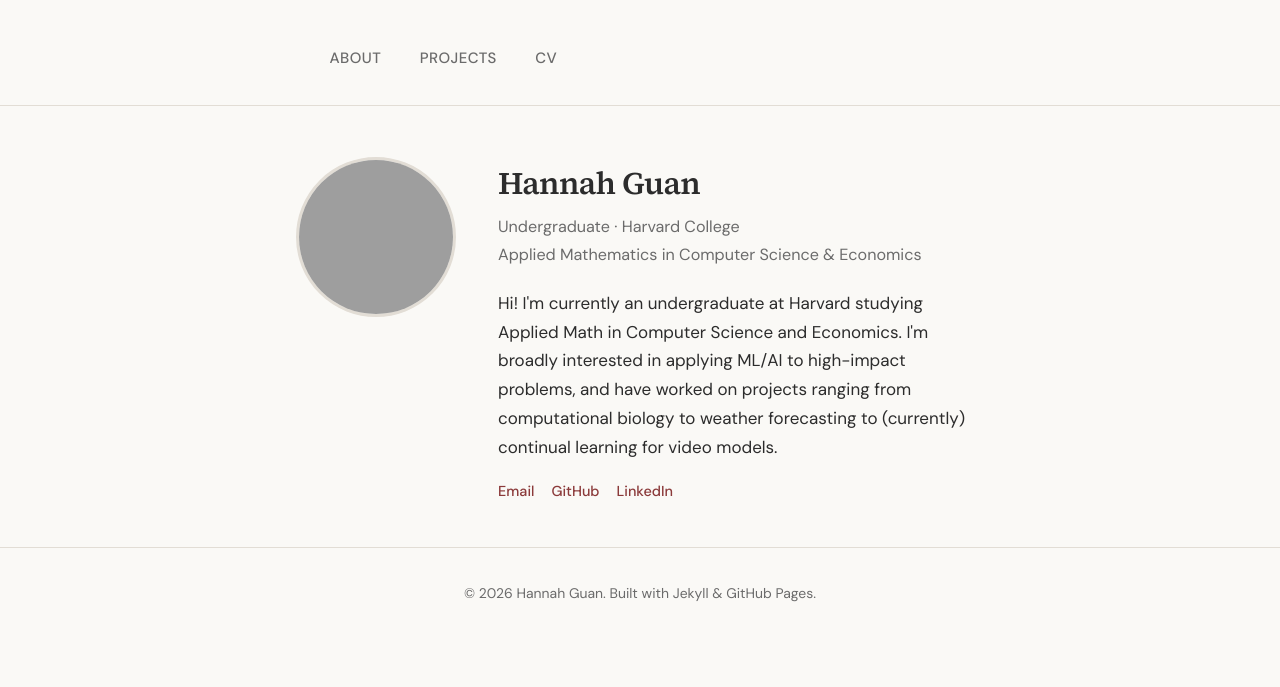
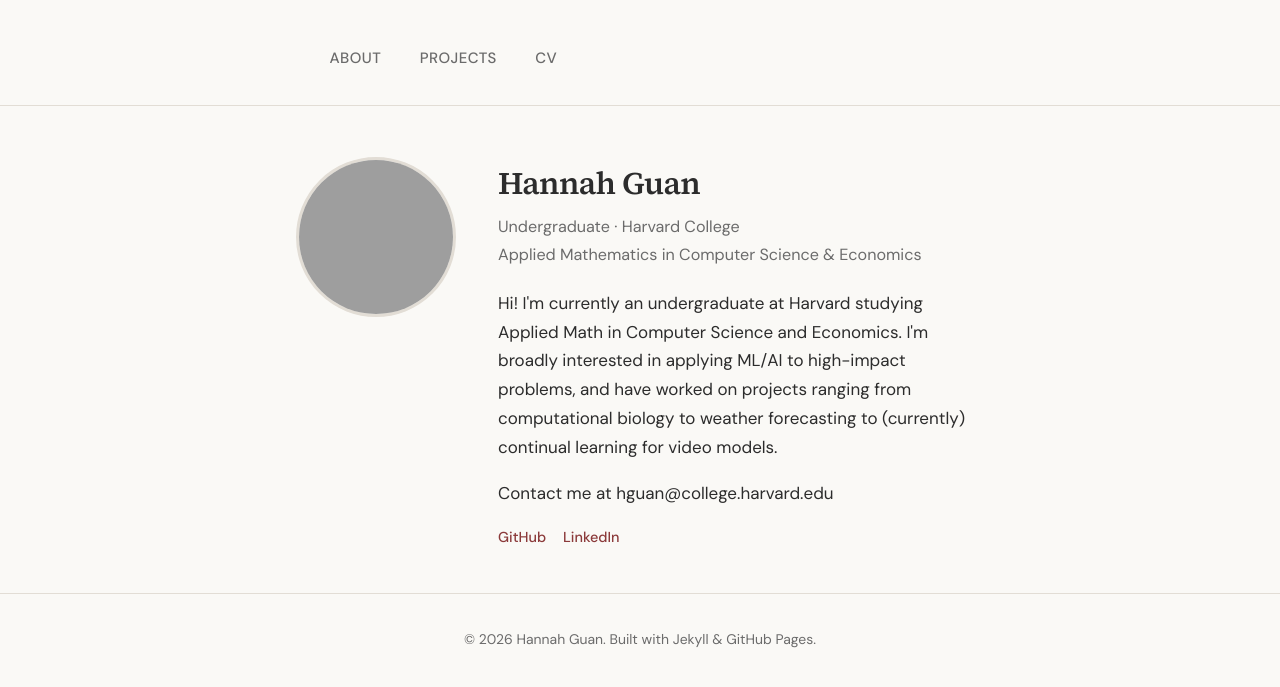
Before and after one commit to HannahGuan244/hannahguan244.github.io, a Jekyll site: the page built from index.html, in a window 1280 px wide. Shown: the top 687 px of the page. Built offline with Jekyll 4.4.1, drawn with Linux system fonts in a browser that asks for light colours; grey boxes are pictures that could not be loaded.

Commit message:
adding email, removing bottom email link

```diff
--- a/index.html
+++ b/index.html
@@ -18,8 +18,11 @@ title: About
       I'm broadly interested in applying ML/AI to high-impact problems, and have worked on projects ranging from computational biology to weather forecasting to (currently) continual learning for video models.
     </p>
 
+    <p>
+    Contact me at hguan@college.harvard.edu
+    </p>
+
     <div class="bio-links">
-      <a href="mailto:{{ site.email }}">Email</a>
       <a href="https://github.com/{{ site.github_username }}">GitHub</a>
       {% if site.linkedin_url != "" %}<a href="{{ site.linkedin_url }}">LinkedIn</a>{% endif %}
     </div>
```
